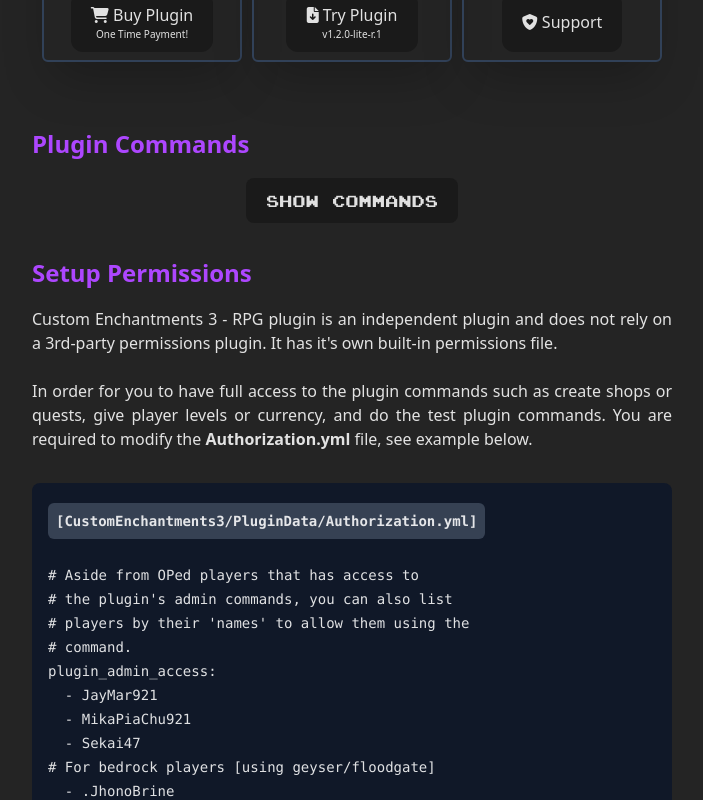
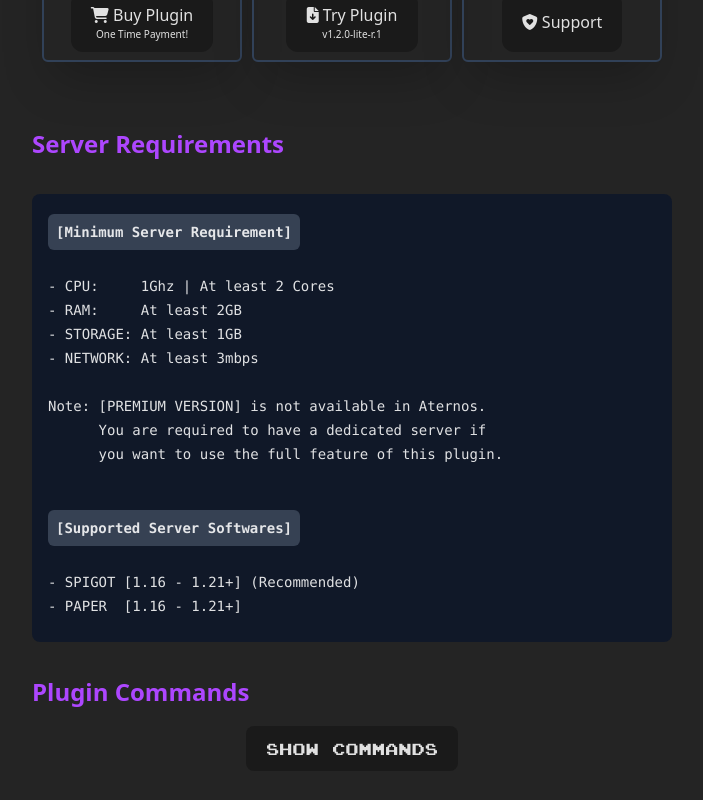
Before and after one commit to jaymar921/JHProjects-web, a React (Vite) app: page /ce3 in a window 1280 px wide. Shown: the part 1160-1960 px from the top of the page, without its empty margins (288-991 px from the left). Built offline with nearby package versions, Linux system fonts and the light colour scheme.

Commit message:
Server Requirement was added

```diff
--- a/src/components/pages/CE3Page.jsx
+++ b/src/components/pages/CE3Page.jsx
@@ -165,6 +165,40 @@ function CE3Page() {
 
         <div className="w-[80%] md:w-[50%] pt-8">
           <h3 className="text-[1.2em] md:text-[1.5em] text-purple-500 font-bold">
+            Server Requirements
+          </h3>
+          <div className="mx-auto mt-8 bg-gray-900 rounded-lg overflow-hidden">
+            <div className="px-4 overflow-auto">
+              <pre>
+                <code className="text-sm" lang="md">
+                  <p className="mt-5 mb-0 font-bold bg-gray-700 w-fit py-2 px-2 rounded-md">
+                    [Minimum Server Requirement]
+                  </p>
+                  {`
+- CPU:     1Ghz | At least 2 Cores
+- RAM:     At least 2GB
+- STORAGE: At least 1GB
+- NETWORK: At least 3mbps
+
+Note: [PREMIUM VERSION] is not available in Aternos.
+      You are required to have a dedicated server if
+      you want to use the full feature of this plugin.
+                    `}
+                  <p className="mt-5 mb-0 font-bold bg-gray-700 w-fit py-2 px-2 rounded-md">
+                    [Supported Server Softwares]
+                  </p>
+                  {`
+- SPIGOT [1.16 - 1.21+] (Recommended)
+- PAPER  [1.16 - 1.21+]
+                  `}
+                </code>
+              </pre>
+            </div>
+          </div>
+        </div>
+
+        <div className="w-[80%] md:w-[50%] pt-8">
+          <h3 className="text-[1.2em] md:text-[1.5em] text-purple-500 font-bold">
             Plugin Commands
           </h3>
           {!showCommand && (
```
